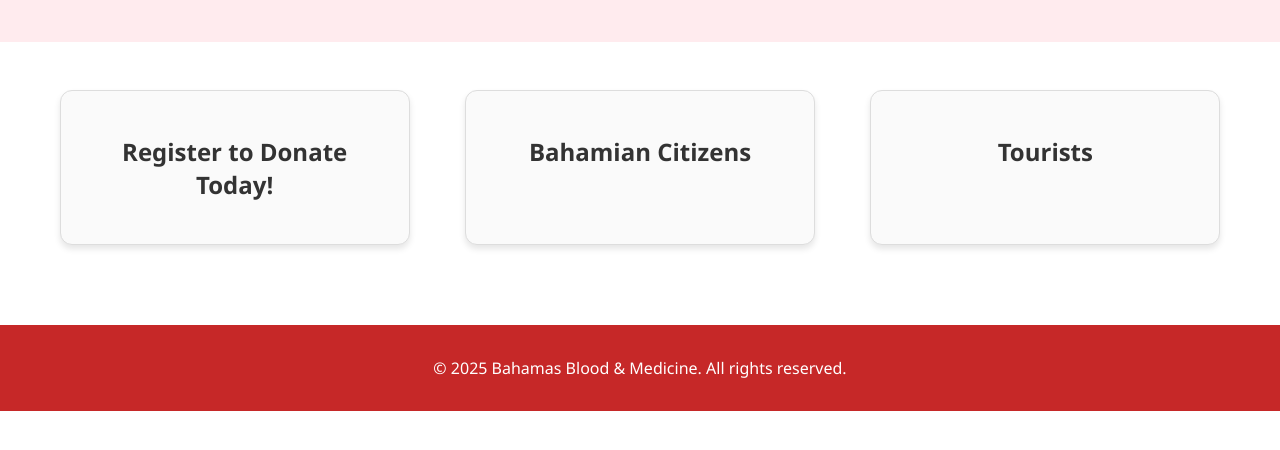
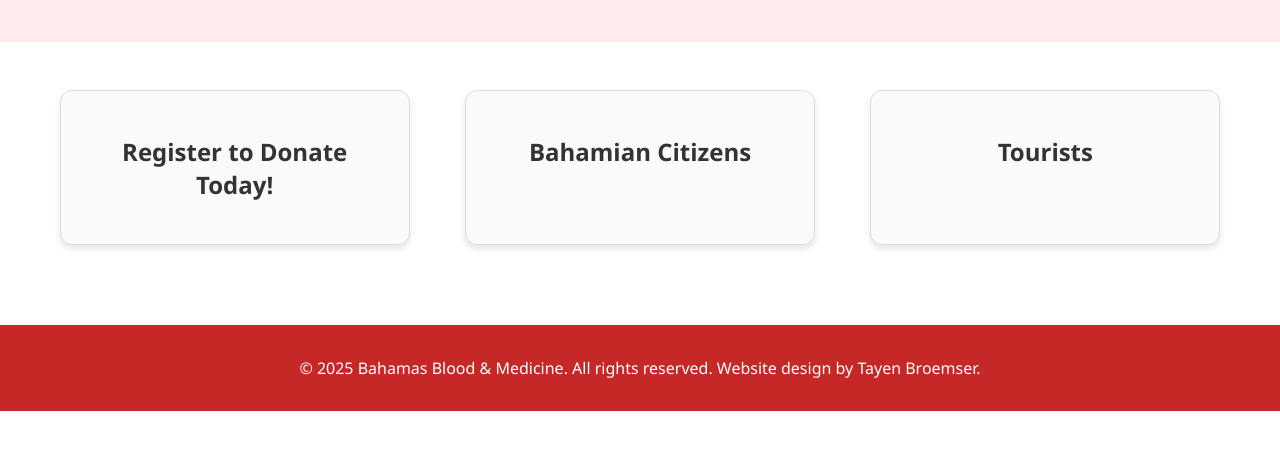
Before and after one commit to 654865746/Bahamas_Blood_Donor_Society, a plain HTML site: page index.html in a window 1280 px wide. Shown: the part 330-780 px from the top of the page. Drawn offline with Linux system fonts and the light colour scheme.

Commit message:
Added Thumbnail

```diff
--- a/index.html
+++ b/index.html
@@ -5,6 +5,7 @@
   <meta name="viewport" content="width=device-width, initial-scale=1.0"/>
   <title>Bahamas Blood Donor Society</title>
   <link rel="stylesheet" href="css/styles.css"/>
+  <link rel="icon" href="img/favicon.ico" type="image/x-icon">
 </head>
 <body>
   <header>
@@ -52,7 +53,7 @@
   </section>
 
   <footer>
-    <p>&copy; 2025 Bahamas Blood & Medicine. All rights reserved.</p>
+    <p>&copy; 2025 Bahamas Blood & Medicine. All rights reserved. Website design by Tayen Broemser.</p>
   </footer>
 </body>
 </html>
```
